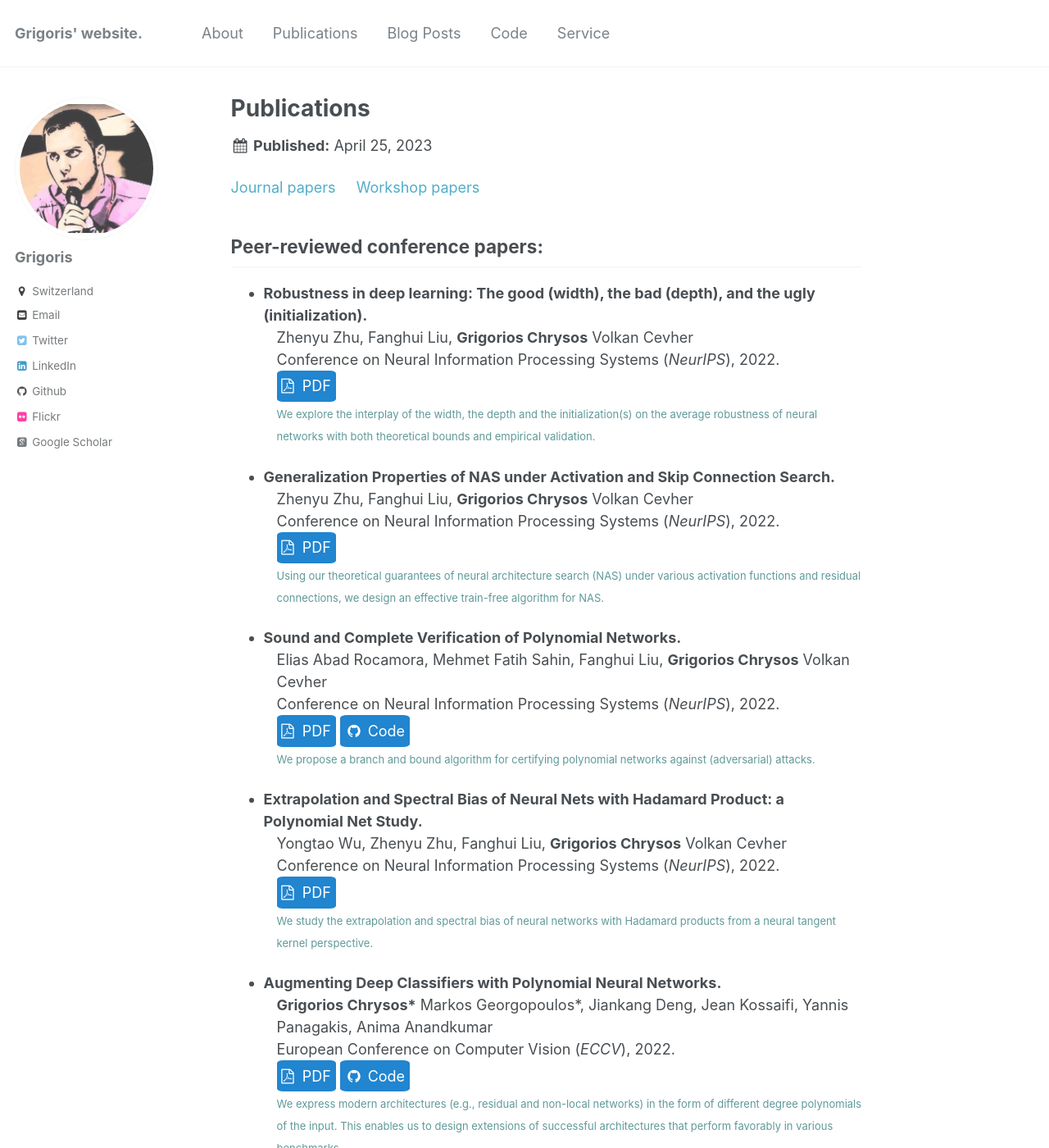
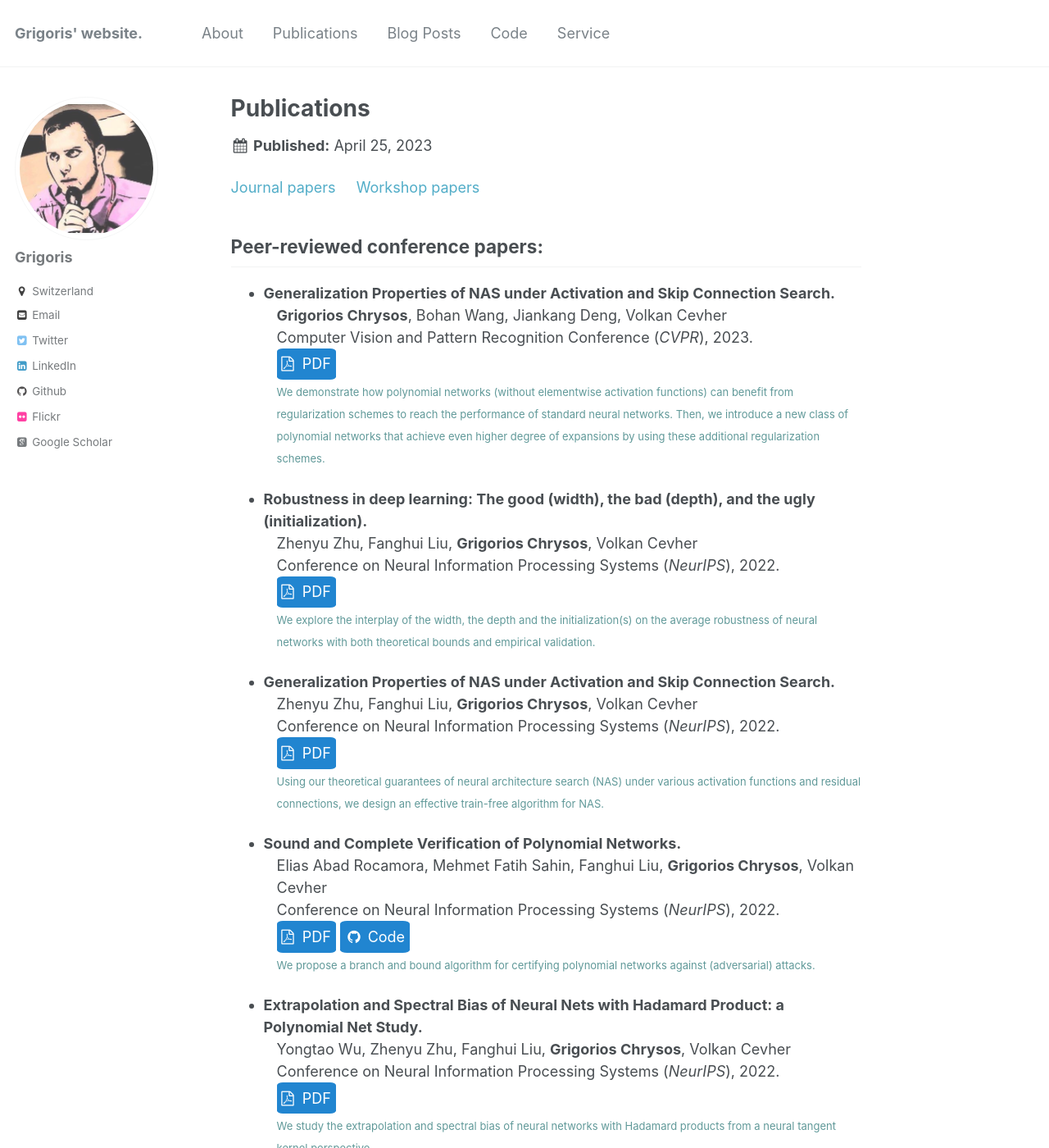
Before and after one commit to grigorisg9gr/grigorisg9gr.github.io, a Jekyll site: the page built from _publications/index.html, in a window 1280 px wide and 1400 px high. Shown: the whole window at 82% size. Built offline with Jekyll 4.4.1, drawn with Linux system fonts in a browser that asks for light colours; some web fonts are replaced; some of the changed text lies outside the part shown.

Commit message:
Include the links for the cvpr and the pami papers.

```diff
--- a/_pages/code/index.html
+++ b/_pages/code/index.html
@@ -17,6 +17,7 @@ comments: false
                                           <li><span class="thick">The <a href="https://github.com/grigorisg9gr/polynomials-for-augmenting-NNs">source code</a> from our work (ECCV'22) on polynomial expansions for recognition. <br /></span></li>
                                           <li><span class="thick">Introductory <a href="https://github.com/polynomial-nets/tutorial-2022-intro-polynomial-nets">jupyter notebooks</a> from our tutorials at CVPR'22, AAAI'23. I suggest checking out the tutorials if you are new to working with polynomial nets, as they are designed to be educational.</span></li>
                                           <li><span class="thick">The <a href="https://github.com/megaelius/PNVerification">source code</a> from our work (NeurIPS'22) on verification of the polynomial expansions (for recognition). <br /></span></li>
+                                          <li><span class="thick">The <a href="https://github.com/grigorisg9gr/regularized_polynomials">source code</a> from our work (CVPR'23) on regularization of the polynomial networks (for recognition). <br /></span></li>
                               </ul>
                   </li>
                   <li><a href="https://github.com/tensorly/Proceedings_IEEE_companion_notebooks">Source code</a> for our review paper (Proceedings of the IEEE, 2021) on tensor methods. </li>
--- a/_publications/index.html
+++ b/_publications/index.html
@@ -25,10 +25,20 @@ collection: publications
 
 
 
+<li><strong>Generalization Properties of NAS under Activation and Skip Connection Search.</strong>
+    <div style="padding-left: 16px">
+      <p><strong>Grigorios Chrysos</strong>, Bohan Wang, Jiankang Deng, Volkan Cevher<br>
+      Computer Vision and Pattern Recognition Conference (<em>CVPR</em>), 2023. <br>
+      <a style="color: white; text-decoration: none;" href="http://arxiv.org/abs/2303.13896"><span class="buttong button-round"> <i class="fa fa-file-pdf-o" aria-hidden="true"></i> &nbsp;PDF</span></a> <br>
+      <span style="color: #609999; font-size: 13px; line-height: 13px;">We demonstrate how polynomial networks (without elementwise activation functions) can benefit from regularization schemes to reach the performance of standard neural networks. Then, we introduce a new class of polynomial networks that achieve even higher degree of expansions by using these additional regularization schemes.</span></p> <!-- https://arxiv.org/pdf/2209.07238.pdf -->
+    </div></li>
+
+
+
 <!---------------               NeurIPS 2022               --------------->
 <li><strong>Robustness in deep learning: The good (width), the bad (depth), and the ugly (initialization).</strong>
     <div style="padding-left: 16px">
-      <p>Zhenyu Zhu, Fanghui Liu, <strong>Grigorios Chrysos</strong> Volkan Cevher<br>
+      <p>Zhenyu Zhu, Fanghui Liu, <strong>Grigorios Chrysos</strong>, Volkan Cevher<br>
       Conference on Neural Information Processing Systems (<em>NeurIPS</em>), 2022. <br>
       <a style="color: white; text-decoration: none;" href="https://openreview.net/pdf?id=m8vzptcFKsT"><span class="buttong button-round"> <i class="fa fa-file-pdf-o" aria-hidden="true"></i> &nbsp;PDF</span></a> <br>
       <span style="color: #609999; font-size: 13px; line-height: 13px;">We explore the interplay of the width, the depth and the initialization(s) on the average robustness of neural networks with both theoretical bounds and empirical validation.</span></p> <!-- https://arxiv.org/pdf/2209.07263.pdf -->
@@ -61,7 +71,7 @@ collection: publications
 
 <li><strong>Generalization Properties of NAS under Activation and Skip Connection Search.</strong>
     <div style="padding-left: 16px">
-      <p>Zhenyu Zhu, Fanghui Liu, <strong>Grigorios Chrysos</strong> Volkan Cevher<br>
+      <p>Zhenyu Zhu, Fanghui Liu, <strong>Grigorios Chrysos</strong>, Volkan Cevher<br>
       Conference on Neural Information Processing Systems (<em>NeurIPS</em>), 2022. <br>
       <a style="color: white; text-decoration: none;" href="https://openreview.net/pdf?id=aQySSrCbBul"><span class="buttong button-round"> <i class="fa fa-file-pdf-o" aria-hidden="true"></i> &nbsp;PDF</span></a> <br>
       <span style="color: #609999; font-size: 13px; line-height: 13px;">Using our theoretical guarantees of neural architecture search (NAS) under various activation functions and residual connections, we design an effective train-free algorithm for NAS.</span></p> <!-- https://arxiv.org/pdf/2209.07238.pdf -->
@@ -70,7 +80,7 @@ collection: publications
 
 <li><strong>Sound and Complete Verification of Polynomial Networks.</strong>
     <div style="padding-left: 16px">
-      <p>Elias Abad Rocamora, Mehmet Fatih Sahin, Fanghui Liu, <strong>Grigorios Chrysos</strong> Volkan Cevher<br>
+      <p>Elias Abad Rocamora, Mehmet Fatih Sahin, Fanghui Liu, <strong>Grigorios Chrysos</strong>, Volkan Cevher<br>
       Conference on Neural Information Processing Systems (<em>NeurIPS</em>), 2022. <br>
       <a style="color: white; text-decoration: none;" href="https://openreview.net/pdf?id=gsdHDI-p6NI"><span class="buttong button-round"> <i class="fa fa-file-pdf-o" aria-hidden="true"></i> &nbsp;PDF</span></a>
       <a style="color: white; text-decoration: none;" href="https://github.com/megaelius/PNVerification"><span class="buttong button-round"> <i class="fa fa-fw fa-github" aria-hidden="true"></i>&nbsp;Code</span></a><br>
@@ -80,7 +90,7 @@ collection: publications
 
 <li><strong>Extrapolation and Spectral Bias of Neural Nets with Hadamard Product: a Polynomial Net Study.</strong>
     <div style="padding-left: 16px">
-      <p>Yongtao Wu, Zhenyu Zhu, Fanghui Liu, <strong>Grigorios Chrysos</strong> Volkan Cevher<br>
+      <p>Yongtao Wu, Zhenyu Zhu, Fanghui Liu, <strong>Grigorios Chrysos</strong>, Volkan Cevher<br>
       Conference on Neural Information Processing Systems (<em>NeurIPS</em>), 2022. <br>
       <a style="color: white; text-decoration: none;" href="https://openreview.net/pdf?id=_cXUMAnWJJj"><span class="buttong button-round"> <i class="fa fa-file-pdf-o" aria-hidden="true"></i> &nbsp;PDF</span></a> <br>
       <span style="color: #609999; font-size: 13px; line-height: 13px;">We study the extrapolation and spectral bias of neural networks with Hadamard products from a neural tangent kernel perspective.</span></p> <!-- https://arxiv.org/pdf/2209.07736.pdf -->
@@ -91,7 +101,7 @@ collection: publications
 
 <li><strong>Augmenting Deep Classifiers with Polynomial Neural Networks.</strong>
     <div style="padding-left: 16px">
-      <p><strong>Grigorios Chrysos*</strong> Markos Georgopoulos*, Jiankang Deng, Jean Kossaifi, Yannis Panagakis, Anima Anandkumar<br>
+      <p><strong>Grigorios Chrysos</strong>* Markos Georgopoulos*, Jiankang Deng, Jean Kossaifi, Yannis Panagakis, Anima Anandkumar<br>
       European Conference on Computer Vision (<em>ECCV</em>), 2022. <br>
       <a style="color: white; text-decoration: none;" href="https://www.ecva.net/papers/eccv_2022/papers_ECCV/papers/136850682.pdf"><span class="buttong button-round"> <i class="fa fa-file-pdf-o" aria-hidden="true"></i> &nbsp;PDF</span></a> <!-- https://arxiv.org/pdf/2104.07916.pdf -->
       <a style="color: white; text-decoration: none;" href="https://github.com/grigorisg9gr/polynomials-for-augmenting-NNs"><span class="buttong button-round"> <i class="fa fa-fw fa-github" aria-hidden="true"></i>&nbsp;Code</span></a><br>
@@ -257,7 +267,7 @@ collection: publications
     <div style="padding-left: 16px">
       <p>Francesca Babiloni, Ioannis Marras, Filippos Kokkinos, Jiankang Deng, Matteo Maggioni, <strong>Grigorios Chrysos</strong>, Philip Torr, Stefanos Zafeiriou<br>
       IEEE Transactions on Pattern Analysis and Machine Intelligence (<em>T-PAMI</em>), 2023. (impact factor 2019: 17.861). <br>
-      <a style="color: white; text-decoration: none;" href="#"><span class="buttong button-round"> <i class="fa fa-file-pdf-o" aria-hidden="true"></i> &nbsp;PDF</span></a><br>  <!-------- TODO: add link -->
+      <a style="color: white; text-decoration: none;" href="https://ieeexplore.ieee.org/abstract/document/10076897"><span class="buttong button-round"> <i class="fa fa-file-pdf-o" aria-hidden="true"></i> &nbsp;Paper</span></a><br>
       <span style="color: #609999; font-size: 13px; line-height: 13px;">We cast self-attention (and non-local blocks) as special cases of third degree polynomial functions. In addition, we propose a new block that builds on this polynomial perspective but it is more computationally efficient, i.e., we aim to retain the expressivity of self-attention/non-local layers while maintaining a linear complexity.</span></p>
     </div></li>
 
--- a/index.html
+++ b/index.html
@@ -19,10 +19,10 @@ My research focuses on reliable machine learning and the design and study of exp
 
 <h2>News</h2>
 <ul>
-    <li> March 2023: The following paper has been accepted at <strong>CVPR 2023</strong>: '<em><a href="#"><span style="color: #0000ff;">Regularization of polynomial networks for image recognition</span></a></em>'. More info soon. </li>
+    <li>March 2023: The following paper has been accepted at <strong>CVPR 2023</strong>: '<em><a href="http://arxiv.org/abs/2303.13896"><span style="color: #0000ff;">Regularization of polynomial networks for image recognition</span></a></em>'. </li>
     <li>February 2023: Organizer of the tutorial on 'Polynomial Nets' in conjunction with AAAI'23: <a href="https://polynomial-nets.github.io/">https://polynomial-nets.github.io/</a>.
     <li>January 2023: The following paper has been accepted at <strong>Transactions on Machine Learning Research (TMLR)</strong>: '<em><a href="#"><span style="color: #0000ff;">Revisiting adversarial training for the worst-performing class</span></a></em>'. </li>
-    <li>December 2022: The following paper has been accepted at <strong>Transactions on Pattern Analysis and Machine Intelligence</strong>: '<em><a href="#"><span style="color: #0000ff;">Linear Complexity Self-Attention with 3rd Order Polynomials</span></a></em>'. </li>
+    <li>December 2022: The following paper has been accepted at <strong>Transactions on Pattern Analysis and Machine Intelligence</strong>: '<em><a href="https://ieeexplore.ieee.org/abstract/document/10076897"><span style="color: #0000ff;">Linear Complexity Self-Attention with 3rd Order Polynomials</span></a></em>'. </li>
     <li>October 2022: I was recognized as a <a href="https://neurips.cc/Conferences/2022/ProgramCommittee"><strong>best reviewer</strong></a> at <strong>NeurIPS 2022</strong>.</li>
     <li>September 2022: The following papers have been accepted at <strong>NeurIPS 2022</strong>:
         <ul>
```
